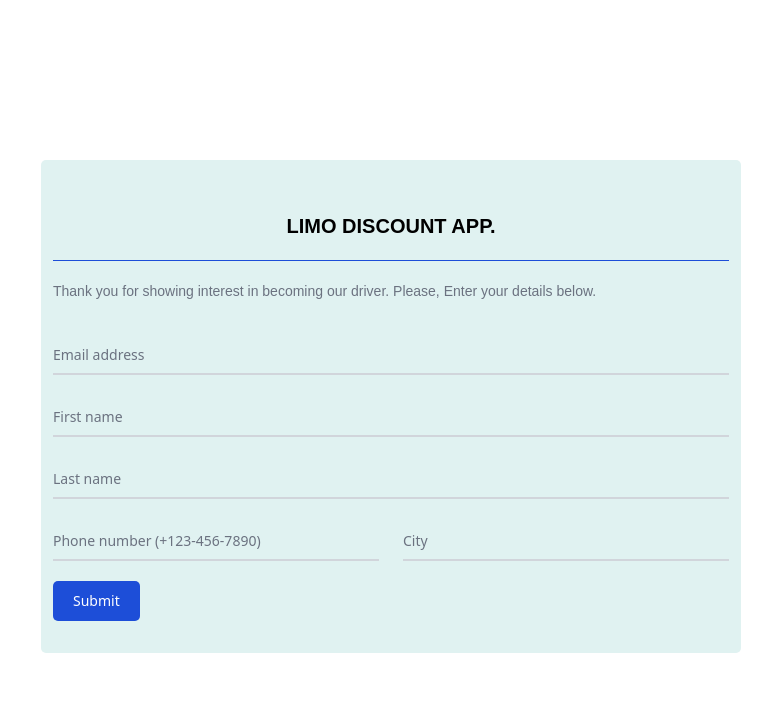
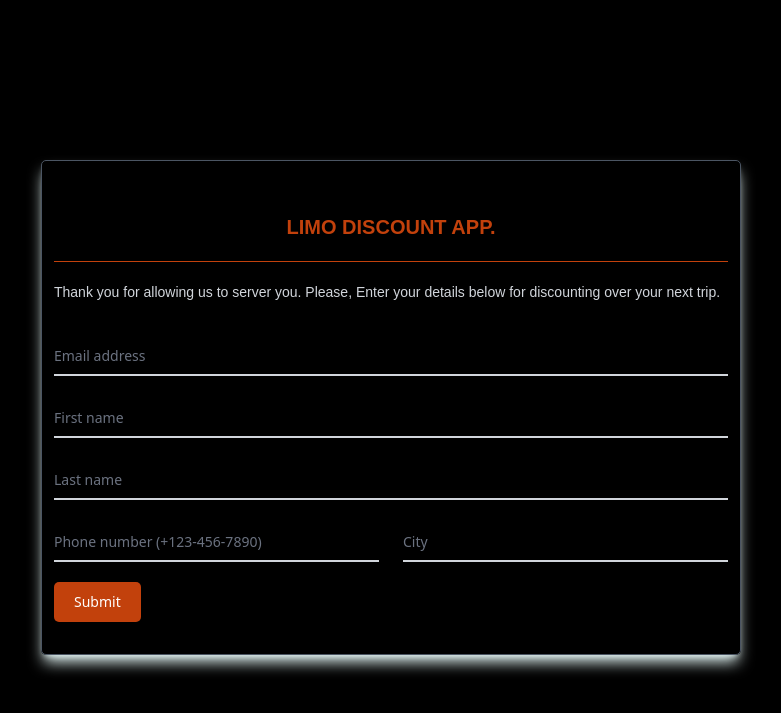
Before and after one commit to hemarastylepeke/Limo2, a Django app: page /limo/customer in a window 1280 px wide. Shown: the top 713 px of the page, without its empty margins (249-1030 px from the left). Run offline with Django 4.2, Linux system fonts and the light colour scheme; some libraries are stand-ins or nearby versions.

Commit message:
turned interface into dark

```diff
--- a/limo_tailwind/static/css/dist/styles.css
+++ b/limo_tailwind/static/css/dist/styles.css
@@ -972,9 +972,29 @@ select {
   border-color: rgb(244 173 107 / var(--tw-border-opacity));
 }
 
-.bg-blue-50 {
+.border-orange-700 {
+  --tw-border-opacity: 1;
+  border-color: rgb(194 65 12 / var(--tw-border-opacity));
+}
+
+.border-orange-600 {
+  --tw-border-opacity: 1;
+  border-color: rgb(234 88 12 / var(--tw-border-opacity));
+}
+
+.border-gray-600 {
+  --tw-border-opacity: 1;
+  border-color: rgb(75 85 99 / var(--tw-border-opacity));
+}
+
+.border-green-500 {
+  --tw-border-opacity: 1;
+  border-color: rgb(34 197 94 / var(--tw-border-opacity));
+}
+
+.bg-black_color {
   --tw-bg-opacity: 1;
-  background-color: rgb(239 246 255 / var(--tw-bg-opacity));
+  background-color: rgb(30 30 30 / var(--tw-bg-opacity));
 }
 
 .bg-blue-700 {
@@ -1012,13 +1027,18 @@ select {
   background-color: rgb(254 242 242 / var(--tw-bg-opacity));
 }
 
+.bg-secondary {
+  --tw-bg-opacity: 1;
+  background-color: rgb(244 173 107 / var(--tw-bg-opacity));
+}
+
 .bg-transparent {
   background-color: transparent;
 }
 
-.bg-secondary {
+.bg-orange-700 {
   --tw-bg-opacity: 1;
-  background-color: rgb(244 173 107 / var(--tw-bg-opacity));
+  background-color: rgb(194 65 12 / var(--tw-bg-opacity));
 }
 
 .p-4 {
@@ -1138,6 +1158,49 @@ select {
   color: rgb(255 255 255 / var(--tw-text-opacity));
 }
 
+.text-gray-300 {
+  --tw-text-opacity: 1;
+  color: rgb(209 213 219 / var(--tw-text-opacity));
+}
+
+.text-orange-700 {
+  --tw-text-opacity: 1;
+  color: rgb(194 65 12 / var(--tw-text-opacity));
+}
+
+.text-primary {
+  --tw-text-opacity: 1;
+  color: rgb(224 242 241 / var(--tw-text-opacity));
+}
+
+.text-green-500 {
+  --tw-text-opacity: 1;
+  color: rgb(34 197 94 / var(--tw-text-opacity));
+}
+
+.shadow-md {
+  --tw-shadow: 0 4px 6px -1px rgb(0 0 0 / 0.1), 0 2px 4px -2px rgb(0 0 0 / 0.1);
+  --tw-shadow-colored: 0 4px 6px -1px var(--tw-shadow-color), 0 2px 4px -2px var(--tw-shadow-color);
+  box-shadow: var(--tw-ring-offset-shadow, 0 0 #0000), var(--tw-ring-shadow, 0 0 #0000), var(--tw-shadow);
+}
+
+.shadow-sm {
+  --tw-shadow: 0 1px 2px 0 rgb(0 0 0 / 0.05);
+  --tw-shadow-colored: 0 1px 2px 0 var(--tw-shadow-color);
+  box-shadow: var(--tw-ring-offset-shadow, 0 0 #0000), var(--tw-ring-shadow, 0 0 #0000), var(--tw-shadow);
+}
+
+.shadow-lg {
+  --tw-shadow: 0 10px 15px -3px rgb(0 0 0 / 0.1), 0 4px 6px -4px rgb(0 0 0 / 0.1);
+  --tw-shadow-colored: 0 10px 15px -3px var(--tw-shadow-color), 0 4px 6px -4px var(--tw-shadow-color);
+  box-shadow: var(--tw-ring-offset-shadow, 0 0 #0000), var(--tw-ring-shadow, 0 0 #0000), var(--tw-shadow);
+}
+
+.shadow-primary {
+  --tw-shadow-color: #E0F2F1;
+  --tw-shadow: var(--tw-shadow-colored);
+}
+
 .duration-300 {
   transition-duration: 300ms;
 }
--- a/limo_tailwind/static_src/tailwind.config.js
+++ b/limo_tailwind/static_src/tailwind.config.js
@@ -47,6 +47,7 @@ module.exports = {
                 primary: "#E0F2F1",
                 secondary: "#F4AD6B",
                 reds: "#F47D7D",
+                black_color: "#1E1E1E",
             },
             fontFamily: {
                 'barlow': ["Poppins", "sans-serif"],
--- a/templates/main/customer_page.html
+++ b/templates/main/customer_page.html
@@ -9,21 +9,21 @@
     <title>Customer form.</title>
     {% tailwind_css %}
 </head>
-<body>
+<body style="background-color: black;">
     <div class="flex justify-center items-center" style="margin-top: 160px;">
-        <div class="ml-5 mr-5 px-3 bg-primary mx-auto rounded-[5px] w-full py-8" style="max-width: 700px;">
-            <h2 class="text-center justify-center font-barlow font-semibold text-cream text-xl mb-5 mt-5">
+        <div class="ml-5 mr-5 px-3 border border-gray-600 shadow-lg shadow-primary mx-auto rounded-[5px] w-full py-8" style="max-width: 700px;">
+            <h2 class="text-center text-orange-700 justify-center font-barlow font-semibold text-cream text-xl mb-5 mt-5">
                 LIMO DISCOUNT APP.
             </h2>
-            <hr class="border-1 border-blue-700 mb-5">
-            <P class="text-gray-500 font-barlow items-center text-sm">
-                Thank you for showing interest in becoming our driver. Please, Enter your details below.
+            <hr class="border-1 border-orange-700 mb-5">
+            <P class="text-gray-300 font-barlow items-center text-sm">
+                Thank you for allowing us to server you. Please, Enter your details below for discounting over your next trip.
             </P>
             <form class="mt-8" method="POST">
                 {% csrf_token %}
                 <div class="relative z-0 w-full mb-5 group">
-                    <input type="email" maxlength="100" name="email" id="id_email" class="block py-2.5 px-0 w-full text-sm text-gray-900 bg-transparent border-0 border-b-2 border-gray-300 appearance-none focus:outline-none focus:ring-0 focus:border-blue-600 peer" placeholder="" required />
-                    <label for="id_email" class="peer-focus:font-medium absolute text-sm text-gray-500 duration-300 transform -translate-y-6 scale-75 top-3 -z-10 origin-[0] peer-focus:start-0 rtl:peer-focus:translate-x-1/4 rtl:peer-focus:left-auto peer-focus:text-blue-600 peer-placeholder-shown:scale-100 peer-placeholder-shown:translate-y-0 peer-focus:scale-75 peer-focus:-translate-y-6">Email address</label>
+                    <input type="email" maxlength="100" name="email" id="id_email" class="block py-2.5 px-0 w-full text-sm text-gray-300 bg-transparent border-0 border-b-2 border-gray-300 appearance-none focus:outline-none focus:ring-0 focus:border-orange-600 peer" placeholder="" required />
+                    <label for="id_email" class="peer-focus:font-medium absolute text-sm text-gray-500 duration-300 transform -translate-y-6 scale-75 top-3 -z-10 origin-[0] peer-focus:start-0 rtl:peer-focus:translate-x-1/4 rtl:peer-focus:left-auto peer-focus:text-orange-600 peer-placeholder-shown:scale-100 peer-placeholder-shown:translate-y-0 peer-focus:scale-75 peer-focus:-translate-y-6">Email address</label>
                 </div>
                 {% if form.errors.email %}
                     <div class="text-red-700">
@@ -31,8 +31,8 @@
                     </div>
                 {% endif %}
                 <div class="relative z-0 w-full mb-5 group">
-                    <input type="text" name="first_name" maxlength="100" id="id_first_name" class="block py-2.5 px-0 w-full text-sm text-gray-900 bg-transparent border-0 border-b-2 border-gray-300 appearance-none focus:outline-none focus:ring-0 focus:border-blue-600 peer" placeholder=" " required />
-                    <label for="id_first_name" class="peer-focus:font-medium absolute text-sm text-gray-500 duration-300 transform -translate-y-6 scale-75 top-3 -z-10 origin-[0] peer-focus:start-0 rtl:peer-focus:translate-x-1/4 rtl:peer-focus:left-auto peer-focus:text-blue-600 peer-placeholder-shown:scale-100 peer-placeholder-shown:translate-y-0 peer-focus:scale-75 peer-focus:-translate-y-6">First name</label>
+                    <input type="text" name="first_name" maxlength="100" id="id_first_name" class="block py-2.5 px-0 w-full text-sm text-gray-300 bg-transparent border-0 border-b-2 border-gray-300 appearance-none focus:outline-none focus:ring-0 focus:border-orange-600 peer" placeholder=" " required />
+                    <label for="id_first_name" class="peer-focus:font-medium absolute text-sm text-gray-500 duration-300 transform -translate-y-6 scale-75 top-3 -z-10 origin-[0] peer-focus:start-0 rtl:peer-focus:translate-x-1/4 rtl:peer-focus:left-auto peer-focus:text-orange-600 peer-placeholder-shown:scale-100 peer-placeholder-shown:translate-y-0 peer-focus:scale-75 peer-focus:-translate-y-6">First name</label>
                 </div>
                 {% if form.errors.first_name %}
                     <div class="text-red-700">
@@ -40,8 +40,8 @@
                     </div>
                 {% endif %}
                 <div class="relative z-0 w-full mb-5 group">
-                    <input type="text" maxlength="100" name="last_name" id="id_last_name" class="block py-2.5 px-0 w-full text-sm text-gray-900 bg-transparent border-0 border-b-2 border-gray-300 appearance-none focus:outline-none focus:ring-0 focus:border-blue-600 peer" placeholder=" " required />
-                    <label for="id_last_name" class="peer-focus:font-medium absolute text-sm text-gray-500 duration-300 transform -translate-y-6 scale-75 top-3 -z-10 origin-[0] peer-focus:start-0 rtl:peer-focus:translate-x-1/4 peer-focus:text-blue-600 peer-placeholder-shown:scale-100 peer-placeholder-shown:translate-y-0 peer-focus:scale-75 peer-focus:-translate-y-6">Last name</label>
+                    <input type="text" maxlength="100" name="last_name" id="id_last_name" class="block py-2.5 px-0 w-full text-sm text-gray-300 bg-transparent border-0 border-b-2 border-gray-300 appearance-none focus:outline-none focus:ring-0 focus:border-orange-600 peer" placeholder=" " required />
+                    <label for="id_last_name" class="peer-focus:font-medium absolute text-sm text-gray-500 duration-300 transform -translate-y-6 scale-75 top-3 -z-10 origin-[0] peer-focus:start-0 rtl:peer-focus:translate-x-1/4 peer-focus:text-orange-600 peer-placeholder-shown:scale-100 peer-placeholder-shown:translate-y-0 peer-focus:scale-75 peer-focus:-translate-y-6">Last name</label>
                 </div>
                 {% if form.errors.last_name %}
                     <div class="text-red-700">
@@ -50,8 +50,8 @@
                 {% endif %}
                 <div class="grid md:grid-cols-2 md:gap-6">
                     <div class="relative z-0 w-full mb-5 group">
-                        <input type="tel" maxlength="20" name="phone" id="id_phone" class="block py-2.5 px-0 w-full text-sm text-gray-900 bg-transparent border-0 border-b-2 border-gray-300 appearance-none focus:outline-none focus:ring-0 focus:border-blue-600 peer" placeholder=" " required />
-                        <label for="id_phone" class="peer-focus:font-medium absolute text-sm text-gray-500 duration-300 transform -translate-y-6 scale-75 top-3 -z-10 origin-[0] peer-focus:start-0 rtl:peer-focus:translate-x-1/4 peer-focus:text-blue-600 peer-placeholder-shown:scale-100 peer-placeholder-shown:translate-y-0 peer-focus:scale-75 peer-focus:-translate-y-6">Phone number (+123-456-7890)</label>
+                        <input type="tel" maxlength="20" name="phone" id="id_phone" class="block py-2.5 px-0 w-full text-sm text-gray-300 bg-transparent border-0 border-b-2 border-gray-300 appearance-none focus:outline-none focus:ring-0 focus:border-orange-600 peer" placeholder=" " required />
+                        <label for="id_phone" class="peer-focus:font-medium absolute text-sm text-gray-500 duration-300 transform -translate-y-6 scale-75 top-3 -z-10 origin-[0] peer-focus:start-0 rtl:peer-focus:translate-x-1/4 peer-focus:text-orange-600 peer-placeholder-shown:scale-100 peer-placeholder-shown:translate-y-0 peer-focus:scale-75 peer-focus:-translate-y-6">Phone number (+123-456-7890)</label>
                     </div>
                     {% if form.errors.phone %}
                         <div class="text-red-700">
@@ -59,8 +59,8 @@
                         </div>
                     {% endif %}
                     <div class="relative z-0 w-full mb-5 group">
-                        <input type="text" name="city" id="id_city" class="block py-2.5 px-0 w-full text-sm text-gray-900 bg-transparent border-0 border-b-2 border-gray-300 appearance-none focus:outline-none focus:ring-0 focus:border-blue-600 peer" placeholder=" " required />
-                        <label for="id_city" class="peer-focus:font-medium absolute text-sm text-gray-500 duration-300 transform -translate-y-6 scale-75 top-3 -z-10 origin-[0] peer-focus:start-0 rtl:peer-focus:translate-x-1/4 peer-focus:text-blue-600 peer-placeholder-shown:scale-100 peer-placeholder-shown:translate-y-0 peer-focus:scale-75 peer-focus:-translate-y-6">City</label>
+                        <input type="text" name="city" id="id_city" class="block py-2.5 px-0 w-full text-sm text-gray-300 bg-transparent border-0 border-b-2 border-gray-300 appearance-none focus:outline-none focus:ring-0 focus:border-orange-600 peer" placeholder=" " required />
+                        <label for="id_city" class="peer-focus:font-medium absolute text-sm text-gray-500 duration-300 transform -translate-y-6 scale-75 top-3 -z-10 origin-[0] peer-focus:start-0 rtl:peer-focus:translate-x-1/4 peer-focus:text-orange-600 peer-placeholder-shown:scale-100 peer-placeholder-shown:translate-y-0 peer-focus:scale-75 peer-focus:-translate-y-6">City</label>
                     </div>
                     {% if form.errors.city %}
                         <div class="text-red-700">
@@ -68,7 +68,7 @@
                         </div>
                     {% endif %}
                 </div>
-                <button type="submit" class="text-white duration-500 ease-in bg-blue-700 hover:bg-blue-800 focus:ring-4 focus:outline-none focus:ring-blue-300 font-medium rounded-[5px] text-sm w-full sm:w-auto px-5 py-2.5 text-center">Submit</button>
+                <button type="submit" class="text-white duration-500 ease-in bg-orange-700 hover:bg-orange-800 focus:ring-4 focus:outline-none focus:ring-orange-300 font-medium rounded-[5px] text-sm w-full sm:w-auto px-5 py-2.5 text-center">Submit</button>
             </form>
         </div>
     </div>
```
Also changed, not shown: other parts of limo_tailwind/static/css/dist/styles.css (+40 -5 lines), templates/main/driver_page.html (+17 -17 lines), templates/main/landing_page.html (+6 -6 lines), 2 other files.
